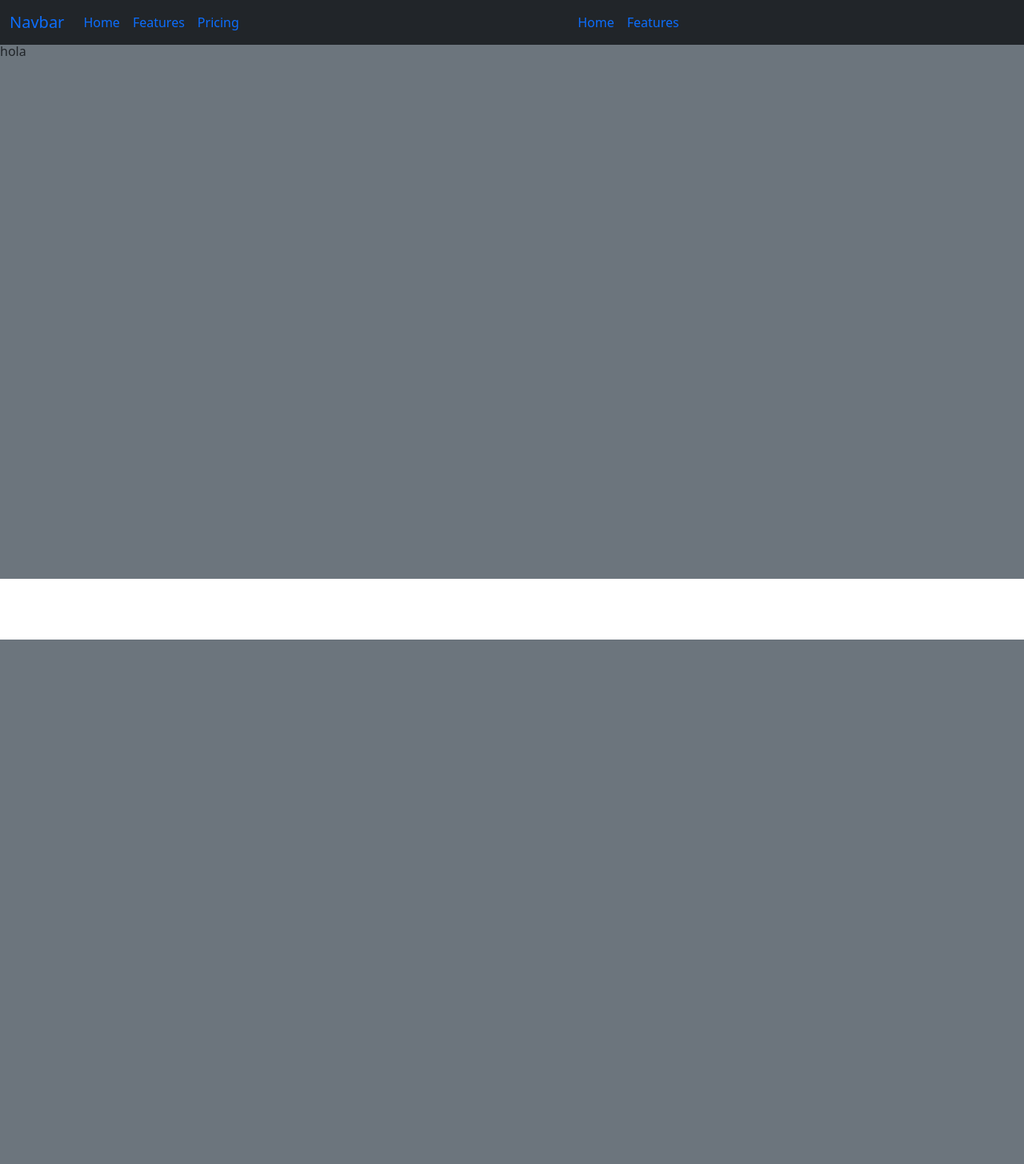
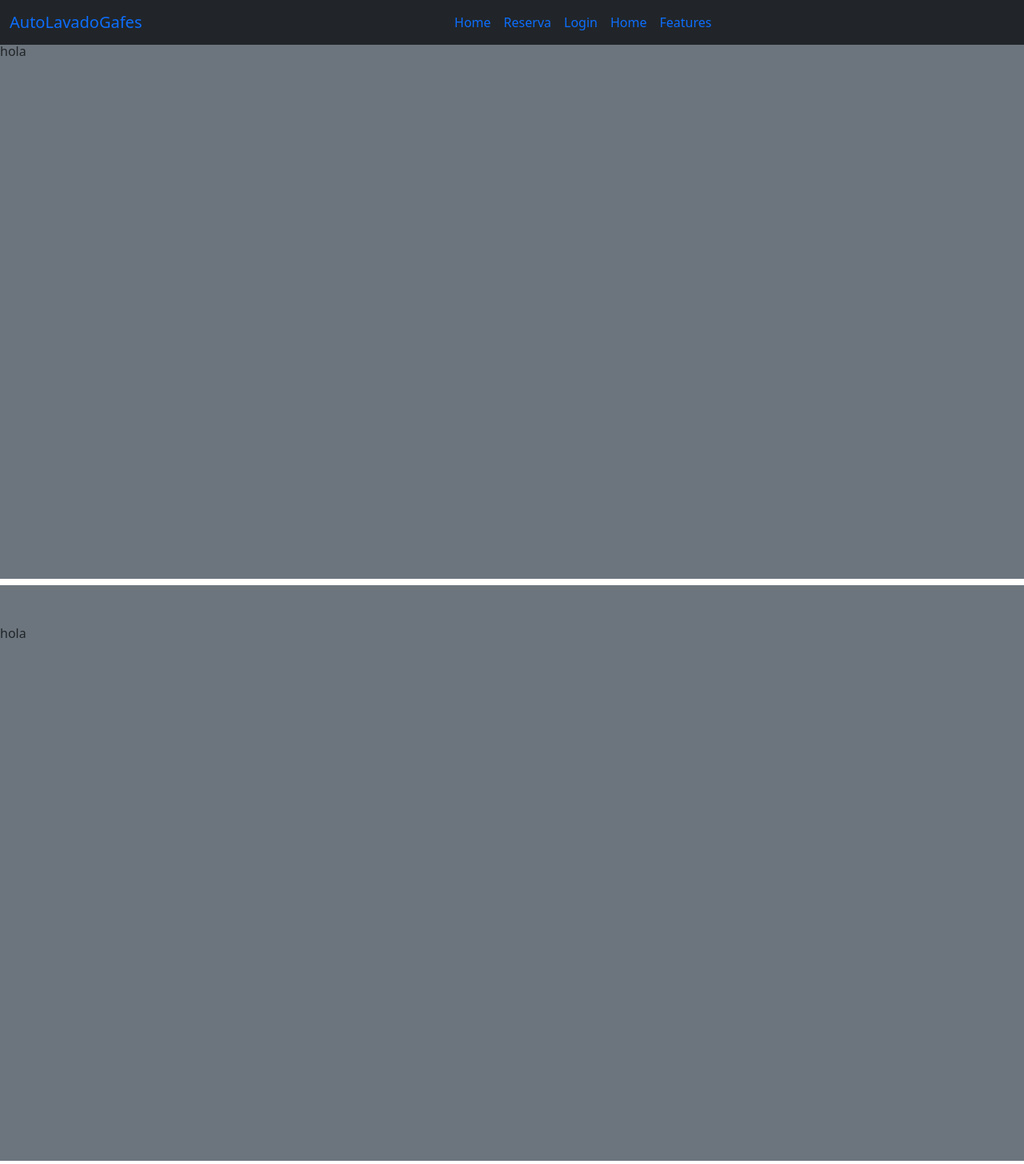
Before and after one commit to Sagid45/Electronicos, a PHP site: page / in a window 1280 px wide. Shown: the whole page at 80% size. Before the commit the page ends 800 px from the top, so only its background shows below. Run offline with PHP 8.4, Linux system fonts and the light colour scheme.

Commit message:
Controlles

```diff
--- /dev/null
+++ b/config.php
@@ -0,0 +1,6 @@
+<?php
+    define('s','localhost');
+    define('u', 'root');
+    define('p', '');
+    define('bd','gafes');
+?>
--- a/libreria/FormularioFactory.php
+++ b/libreria/FormularioFactory.php
@@ -1,6 +1,7 @@
 <?php
     class FormularioFactory
     {
+
        static function Mostrar($tipo)
        {
             switch($tipo)
--- a/libreria/FormularioHome.php
+++ b/libreria/FormularioHome.php
@@ -7,21 +7,21 @@
 <div>
 <nav class="navbar bg-dark navbar-expand-lg bg-body-tertiary fixed-top">
   <div class="container-fluid">
-                <a class="navbar-brand" href="#">Navbar</a>
+    <a class="navbar-brand" href="home">AutoLavadoGafes</a>
       <button class="navbar-toggler" type="button" data-bs-toggle="collapse" data-bs-target="#navbarNavAltMarkup" aria-controls="navbarNavAltMarkup" aria-expanded="false" aria-label="Toggle navigation">
         <span class="navbar-toggler-icon"></span>
       </button>
       <div class="collapse navbar-collapse" id="navbarNavAltMarkup">
-                  <div class="navbar-nav">
+        <div class="navbar-nav ms-auto mb-2 mb-lg-0">
           <a class="nav-link active" aria-current="page" href="home">Home</a>
-                    <a class="nav-link" href="nosotros">Features</a>
-                    <a class="nav-link" href="#">Pricing</a>
+          <a class="nav-link active" href="reserva">Reserva</a>
+          <a class="nav-link active" href="login">Login</a>
         </div>
       </div>
       <div class="pe-1 ml-auto collapse navbar-collapse" id="navbarNavAltMarkup">
         <div class="navbar-nav">
           <a class="nav-link active" aria-current="page" href="home">Home</a>
-                    <a class="nav-link" href="nosotros">Features</a>
+          <a class="nav-link active" href="nosotros">Features</a>
         </div>
       </div>
   </div>
--- a/libreria/FormularioLogin.php
+++ b/libreria/FormularioLogin.php
@@ -3,6 +3,44 @@
     {
         function Crear()
         {
-            return 'Formulario de Login';
+            return '
+            <div>
+  <nav class="navbar bg-dark navbar-expand-lg bg-body-tertiary fixed-top">
+    <div class="container-fluid">
+      <a class="navbar-brand" href="#">Autolavado Gafes</a>
+        <button class="navbar-toggler" type="button" data-bs-toggle="collapse" data-bs-target="#navbarNavAltMarkup" aria-controls="navbarNavAltMarkup" aria-expanded="false" aria-label="Toggle navigation">
+          <span class="navbar-toggler-icon"></span>
+        </button>
+        <div class="collapse navbar-collapse" id="navbarNavAltMarkup">
+          <div class="navbar-nav ms-auto mb-2 mb-lg-0">
+            <a class="nav-link active" aria-current="page" href="home">Home</a>
+            <a class="nav-link active" href="reserva">Reserva</a>
+            <a class="nav-link active" href="login">Login</a>
+            <a class="nav-link active" href="registro">Registro</a>
+          </div>
+        </div>
+    </div>
+  </nav>
+</div>
+<div class="bg-secondary pt-5 my-1" id="home" style="width: 100%; height: 56.25vw; max-width: 100vw; max-height: 99.78vh;">
+            <div class="container">
+            <div class="row justify-content-center">
+              <div class="col-md-4">
+                <h1 class="text-center mb-4">Iniciar sesión</h1>
+                <form>
+                  <div class="form-group">
+                    <label for="exampleInputEmail1">Correo electrónico</label>
+                    <input type="email" class="form-control" id="exampleInputEmail1" aria-describedby="emailHelp">
+                  </div>
+                  <div class="form-group">
+                    <label for="exampleInputPassword1">Contraseña</label>
+                    <input type="password" class="form-control" id="exampleInputPassword1">
+                  </div>
+                  <button type="submit" class="btn btn-primary btn-block">Iniciar sesión</button>
+                </form>
+              </div>
+            </div>
+          </div>';
         }
     }
+?>
--- a/libreria/IFormulario.php
+++ b/libreria/IFormulario.php
@@ -3,3 +3,4 @@
     {
         function Crear();
     }
+?>
--- a/view/masterpage/masterpage.default.view.php
+++ b/view/masterpage/masterpage.default.view.php
@@ -7,6 +7,35 @@
   <script type="text/javascript"></script>
 </head>
 <body>
+<div>
+  <nav class="navbar bg-dark navbar-expand-lg bg-body-tertiary fixed-top">
+    <div class="container-fluid">
+      <a class="navbar-brand" href="#">Autolavado Gafes</a>
+        <button class="navbar-toggler" type="button" data-bs-toggle="collapse" data-bs-target="#navbarNavAltMarkup" aria-controls="navbarNavAltMarkup" aria-expanded="false" aria-label="Toggle navigation">
+          <span class="navbar-toggler-icon"></span>
+        </button>
+        <div class="collapse navbar-collapse" id="navbarNavAltMarkup">
+          <div class="navbar-nav ms-auto mb-2 mb-lg-0">
+            <a class="nav-link active" aria-current="page" href="home">Home</a>
+            <a class="nav-link active" href="reserva">Reserva</a>
+            <a class="nav-link active" href="login">Login</a>
+            <a class="nav-link active" href="registro">Registro</a>
+          </div>
+        </div>
+    </div>
+  </nav>
+</div>
+<div class="bg-secondary pt-5 my-1" id="home" style="width: 100%; height: 56.25vw; max-width: 100vw; max-height: 99.78vh;">
+  hola
+</div>
+  <div>
+    <div class="row">
+      <div class="col-6">
+        </div>
+          <div class="col-6">
+            </div>
+              </div>
+            </div>
   <div><?php echo $view_content; ?></div>
 </body>
 </html>
```
Also changed, not shown: controller/LoginConnect.php (added, +22 -0 lines), controller/login.php (+9 -0 lines), controller/registro.php (+13 -0 lines), README.md (added), controller/viewAdmin.php (added), libreria/FormulaAdmin.php (added), libreria/FormularioMaster.php (added), view/vistaadmin.view.php (added). Lines whose indentation alone changed are shown as unchanged.
